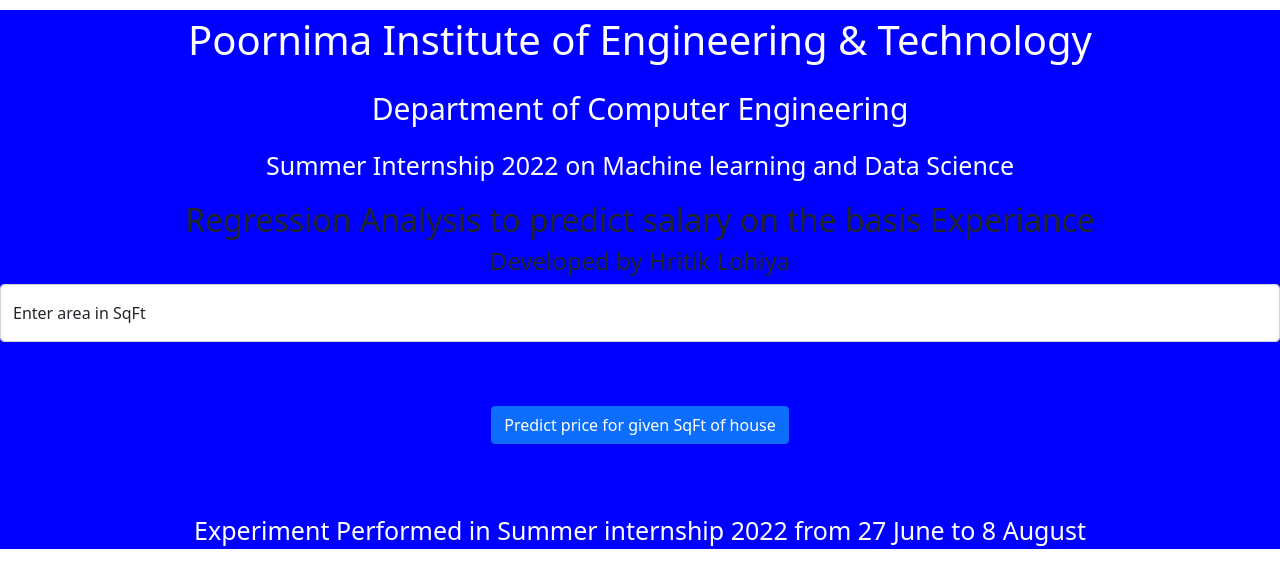
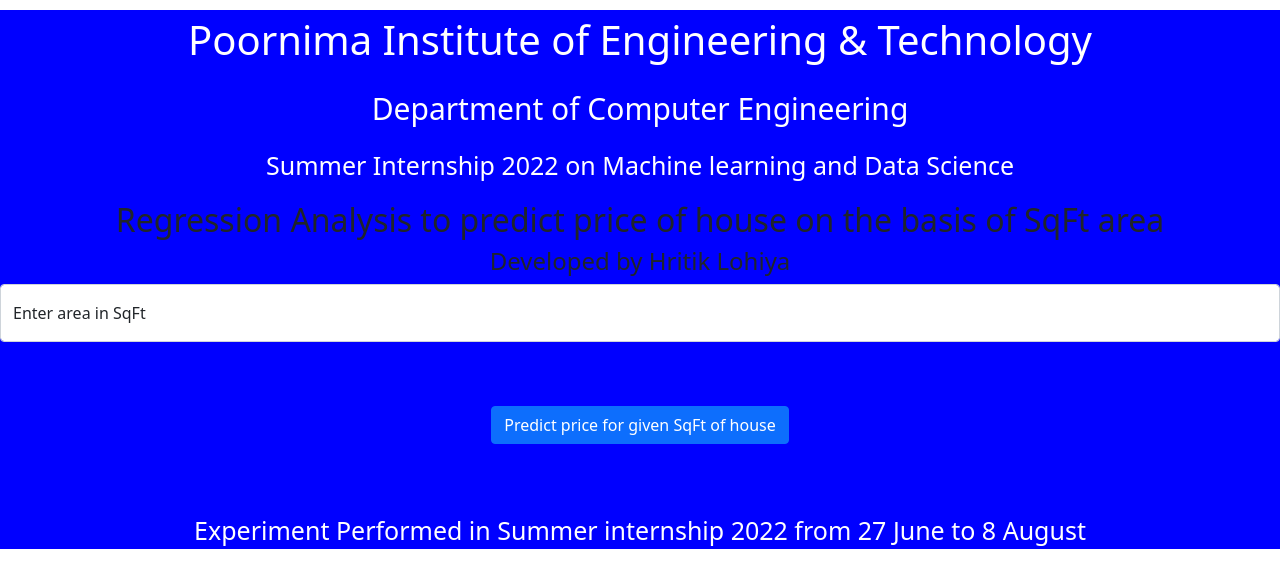
Before and after one commit to hritiklohiya/houseprice, a Flask app: page / in a window 1280 px wide. Shown: the top 588 px of the page. Run offline with Flask 2, Linux system fonts and the light colour scheme; parts of the project's set-up code (start-up, migrations or seed data) failed here and were passed over.

Commit message:
Update index.html

```diff
--- a/templates/index.html
+++ b/templates/index.html
@@ -31,7 +31,7 @@ div {text-align: center;}
 </div>
 
 <div class="login">
-<h2 >Regression Analysis to predict salary on the basis Experiance</h2>
+<h2 >Regression Analysis to predict price of house on the basis of SqFt area</h2>
 <h4>Developed by Hritik Lohiya</h4>
 <!-- Main Input For Receiving Query to our ML -->
 <form action="{{ url_for('predict')}}"method="get">
```
